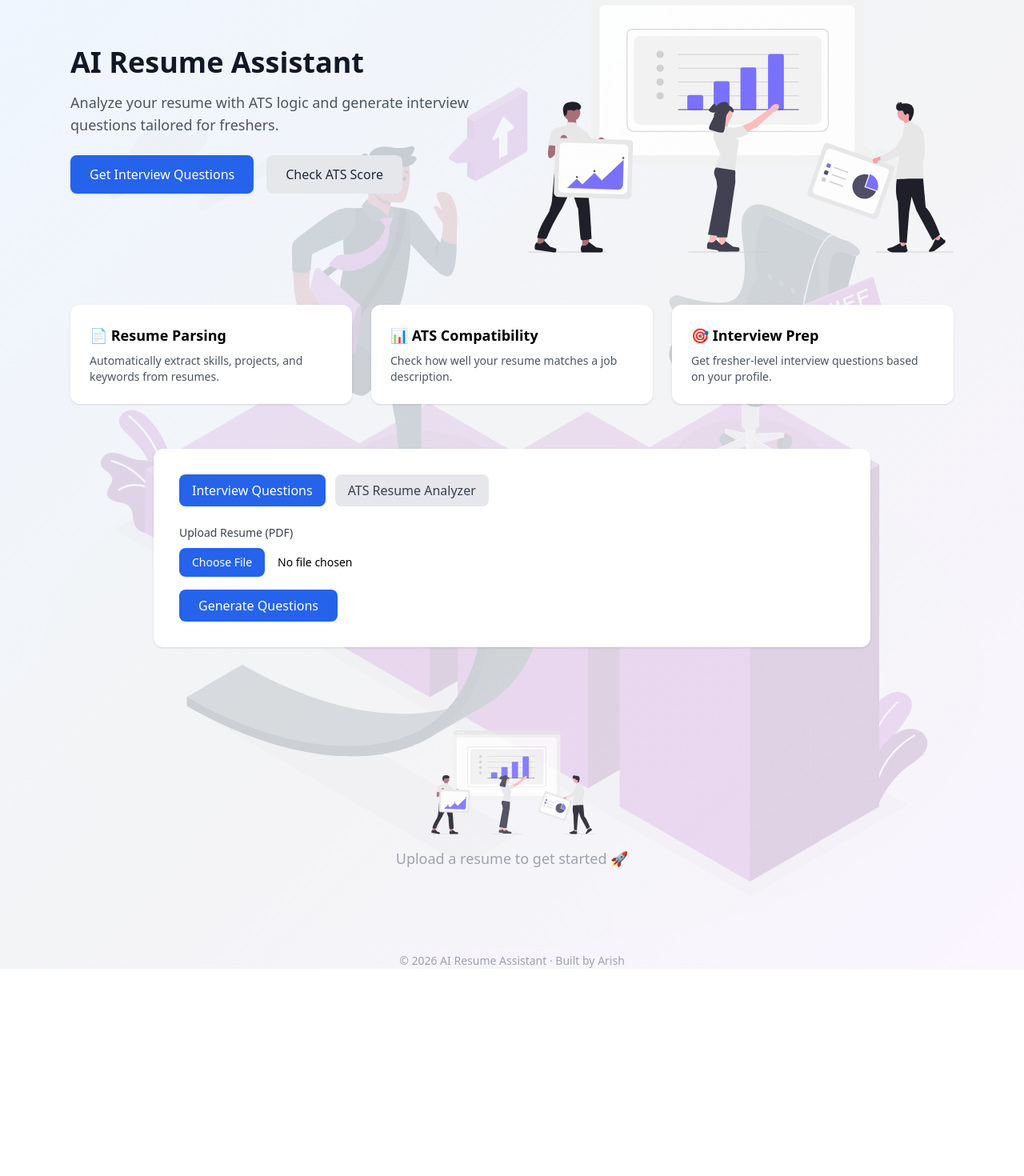
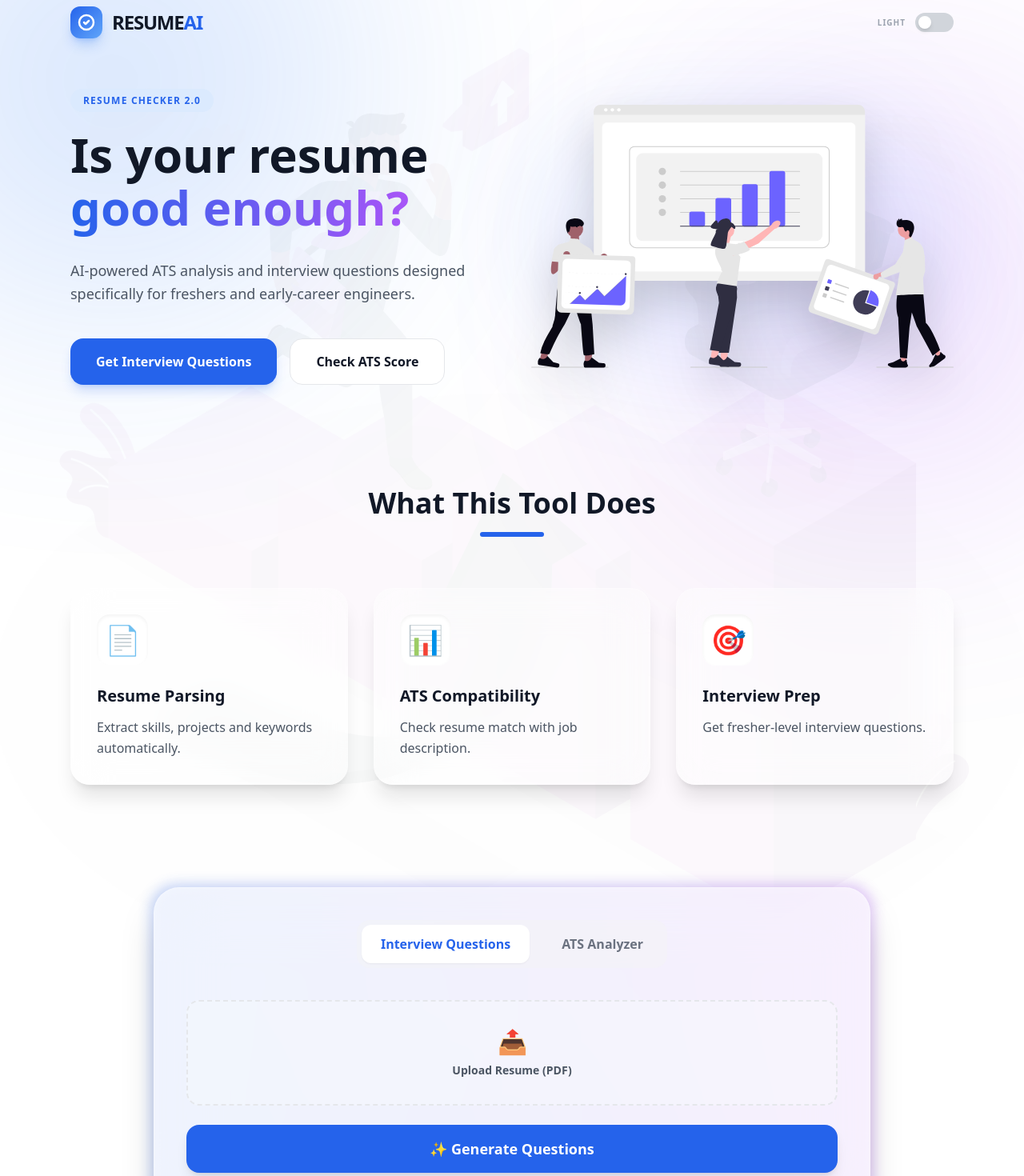
Before and after one commit to ARISH570/AI-INTERVIEW-QUESTION--GENERATOR, a React (Vite) app in the folder frontend/: page / in a window 1280 px wide. Shown: the part 40-1510 px from the top of the page at 80% size. Before the commit the page ends 1251 px from the top, so only its background shows below. Built offline with nearby package versions, Linux system fonts and the light colour scheme.

Commit message:
IMPROVED UI

```diff
--- a/frontend/src/App.jsx
+++ b/frontend/src/App.jsx
@@ -1,315 +1,224 @@
-import { useState } from "react";
+import { useState, useEffect, useRef } from "react"; // Added useRef
 import ReactMarkdown from "react-markdown";
 import RESUME1 from "./assets/RESUME1.svg";
 import RESUME2 from "./assets/RESUME2.svg";
 
-
 function App() {
+  const [darkMode, setDarkMode] = useState(false);
   const [file, setFile] = useState(null);
   const [questions, setQuestions] = useState([]);
-  const [mode, setMode] = useState("questions"); // questions | ats
+  const [mode, setMode] = useState("questions");
   const [jobDesc, setJobDesc] = useState("");
   const [atsResult, setAtsResult] = useState(null);
   const [loading, setLoading] = useState(false);
 
-  // ===============================
-  // Interview Question Generator
-  // ===============================
+  // 1. Create the Ref for the tool section
+  const toolSectionRef = useRef(null);
+
+  useEffect(() => {
+    if (darkMode) {
+      document.documentElement.classList.add("dark");
+    } else {
+      document.documentElement.classList.remove("dark");
+    }
+  }, [darkMode]);
+
+  // 2. Function to handle smooth scrolling
+  const scrollToTool = (selectedMode) => {
+    setMode(selectedMode);
+    toolSectionRef.current?.scrollIntoView({ behavior: "smooth" });
+  };
+
+  /* ================= API CALLS ================= */
   const handleUpload = async () => {
-    if (!file) {
-      alert("Please select a resume PDF");
-      return;
-    }
-
+    if (!file) return alert("Please upload a resume PDF");
     setLoading(true);
     setQuestions([]);
     setAtsResult(null);
-
     const formData = new FormData();
     formData.append("resume", file);
-
     try {
-      const response = await fetch(
-        "/api/upload",
-        { method: "POST", body: formData }
-      );
-      const data = await response.json();
+      const res = await fetch("/api/upload", { method: "POST", body: formData });
+      const data = await res.json();
       setQuestions(data.questions.split("\n"));
-    } catch (error) {
-      console.error("Error:", error);
-    } finally {
-      setLoading(false);
-    }
+    } catch (e) { console.error(e); } finally { setLoading(false); }
   };
 
-  // ===============================
-  // ATS Analyzer
-  // ===============================
   const handleATSAnalyze = async () => {
-    if (!file || !jobDesc) {
-      alert("Upload resume and paste job description");
-      return;
-    }
-
+    if (!file || !jobDesc) return alert("Upload resume and paste job description");
     setLoading(true);
     setQuestions([]);
     setAtsResult(null);
-
     const formData = new FormData();
     formData.append("resume", file);
     formData.append("jobDescription", jobDesc);
-
     try {
-      const response = await fetch(
-        "/api/ats-analyze",
-        { method: "POST", body: formData }
-      );
-
-      const data = await response.json();
+      const res = await fetch("/api/ats-analyze", { method: "POST", body: formData });
+      const data = await res.json();
       setAtsResult(data);
-    } catch (error) {
-      console.error("ATS Error:", error);
-    } finally {
-      setLoading(false);
-    }
+    } catch (e) { console.error(e); } finally { setLoading(false); }
   };
 
   return (
+    <div className="min-h-screen relative overflow-hidden bg-white dark:bg-[#05070a] transition-colors duration-500">
 
-    <div className="min-h-screen bg-gradient-to-br from-blue-50 via-gray-100 to-purple-50 relative overflow-hidden">
-      <img
-        src={RESUME1}
-        alt="Interview Illustration"
-        className="absolute inset-0 opacity-20 pointer-events-none z-0"
-      />
-      <div className="max-w-6xl mx-auto p-6 relative z-10">
+      {/* Background Glow Blobs */}
+      <div className="absolute -top-40 -left-40 w-[600px] h-[600px] bg-blue-500 rounded-full blur-[140px] opacity-20 dark:opacity-10 pointer-events-none" />
+      <div className="absolute top-40 -right-20 w-[500px] h-[500px] bg-purple-500 rounded-full blur-[140px] opacity-20 dark:opacity-10 pointer-events-none" />
+      <div className="absolute bottom-0 left-1/2 -translate-x-1/2 w-[400px] h-[400px] bg-emerald-500 rounded-full blur-[140px] opacity-10 pointer-events-none" />
+
+      {/* Background Illustration */}
+      <img src={RESUME1} alt="" className="absolute inset-0 opacity-[0.04] dark:opacity-[0.02] pointer-events-none scale-110" />
+
+      <div className="relative max-w-6xl mx-auto px-6 py-12">
+
+        {/* ================= NAVIGATION ================= */}
+        <nav className="flex justify-between items-center mb-16">
+          <div className="flex items-center gap-3">
+            <div className="w-10 h-10 bg-gradient-to-br from-blue-600 to-blue-400 rounded-xl flex items-center justify-center text-white shadow-lg shadow-blue-500/30">
+              <svg xmlns="http://www.w3.org/2000/svg" className="h-6 w-6" fill="none" viewBox="0 0 24 24" stroke="currentColor">
+                <path strokeLinecap="round" strokeLinejoin="round" strokeWidth={2.5} d="M9 12l2 2 4-4m6 2a9 9 0 11-18 0 9 9 0 0118 0z" />
+              </svg>
+            </div>
+            <span className="font-black text-2xl tracking-tighter text-gray-900 dark:text-white uppercase">
+              Resume<span className="text-blue-600 font-extrabold">AI</span>
+            </span>
+          </div>
+
+          <div className="flex items-center gap-3">
+            <span className="text-[10px] font-black text-gray-400 dark:text-gray-500 tracking-widest">{darkMode ? "DARK" : "LIGHT"}</span>
+            <button
+              onClick={() => setDarkMode(!darkMode)}
+              className={`relative w-12 h-6 flex items-center rounded-full p-1 transition-colors duration-300 ${darkMode ? 'bg-blue-600' : 'bg-gray-300'}`}
+            >
+              <div className={`bg-white w-4 h-4 rounded-full shadow-md transform transition-transform duration-300 ${darkMode ? 'translate-x-6' : 'translate-x-0'}`} />
+            </button>
+          </div>
+        </nav>
 
         {/* ================= HERO SECTION ================= */}
-        <header className="mb-16 grid md:grid-cols-2 gap-10 items-center">
+        <header className="relative grid md:grid-cols-2 gap-12 items-center mb-32">
           <div>
-            <h1 className="text-4xl font-extrabold text-gray-900">
-              AI Resume Assistant
+            <span className="px-4 py-1.5 rounded-full text-xs font-bold uppercase tracking-widest bg-blue-100 dark:bg-blue-900/30 text-blue-600 dark:text-blue-400">
+              Resume Checker 2.0
+            </span>
+            <h1 className="mt-6 text-6xl font-black text-gray-900 dark:text-white leading-[1.1]">
+              Is your resume <br />
+              <span className="text-transparent bg-clip-text bg-gradient-to-r from-blue-600 to-purple-500">good enough?</span>
             </h1>
-            <p className="text-gray-600 mt-4 text-lg">
-              Analyze your resume with ATS logic and generate
-              interview questions tailored for freshers.
+            <p className="mt-8 text-lg text-gray-600 dark:text-gray-400 max-w-lg leading-relaxed">
+              AI-powered ATS analysis and interview questions designed specifically for freshers and early-career engineers.
             </p>
-
-            <div className="mt-6 flex gap-4">
-              <button
-                onClick={() => setMode("questions")}
-                className="bg-blue-600 text-white px-6 py-3 rounded-lg shadow hover:bg-blue-700"
-              >
+            <div className="mt-10 flex flex-wrap gap-4">
+              {/* Updated Buttons to Scroll */}
+              <button onClick={() => scrollToTool("questions")} className="px-8 py-4 bg-blue-600 text-white rounded-2xl font-bold shadow-lg shadow-blue-600/20 hover:bg-blue-700 hover:-translate-y-1 active:scale-95 transition-all">
                 Get Interview Questions
               </button>
-              <button
-                onClick={() => setMode("ats")}
-                className="bg-gray-200 text-gray-800 px-6 py-3 rounded-lg hover:bg-gray-300"
-              >
+              <button onClick={() => scrollToTool("ats")} className="px-8 py-4 bg-white dark:bg-gray-900 text-gray-900 dark:text-white border border-gray-200 dark:border-gray-800 rounded-2xl font-bold hover:bg-gray-50 dark:hover:bg-gray-800 hover:-translate-y-1 transition-all">
                 Check ATS Score
               </button>
             </div>
           </div>
-
-          <div className="hidden md:block">
-            <img
-              src={RESUME2}
-              alt="Interview"
-              className="w-full opacity-90"
-            />
+          <div className="hidden md:block relative">
+            <div className="absolute inset-0 bg-blue-500/10 blur-3xl rounded-full" />
+            <img src={RESUME2} alt="Hero" className="relative w-full drop-shadow-2xl animate-float" />
           </div>
         </header>
 
-        {/* ================= FEATURES ================= */}
-        <div className="grid md:grid-cols-3 gap-6 mb-14">
-          <div className="bg-white p-6 rounded-xl shadow hover:shadow-lg transition">
-            <h3 className="font-semibold text-lg mb-2">📄 Resume Parsing</h3>
-            <p className="text-gray-600 text-sm">
-              Automatically extract skills, projects, and keywords from resumes.
-            </p>
+        {/* ================= FEATURES SECTION ================= */}
+        <div className="text-center mb-16">
+          <h2 className="text-4xl font-black text-gray-900 dark:text-white mb-4">What This Tool Does</h2>
+          <div className="h-1.5 w-20 bg-blue-600 mx-auto rounded-full" />
+        </div>
+        <div className="grid md:grid-cols-3 gap-8 mb-32">
+          {[
+            { icon: "📄", title: "Resume Parsing", desc: "Extract skills, projects and keywords automatically." },
+            { icon: "📊", title: "ATS Compatibility", desc: "Check resume match with job description." },
+            { icon: "🎯", title: "Interview Prep", desc: "Get fresher-level interview questions." },
+          ].map((f, i) => (
+            <div key={i} className="group relative p-8 rounded-3xl border border-white/20 dark:border-gray-800 bg-white/40 dark:bg-gray-900/40 backdrop-blur-xl hover:border-blue-500/50 transition-all duration-500 hover:-translate-y-3 shadow-xl">
+              <div className="text-4xl mb-6 bg-white dark:bg-gray-800 w-16 h-16 flex items-center justify-center rounded-2xl shadow-inner group-hover:scale-110 transition-transform">
+                {f.icon}
+              </div>
+              <h3 className="font-bold text-xl mb-3 text-gray-900 dark:text-white">{f.title}</h3>
+              <p className="text-gray-600 dark:text-gray-400 leading-relaxed">{f.desc}</p>
+            </div>
+          ))}
         </div>
 
-          <div className="bg-white p-6 rounded-xl shadow hover:shadow-lg transition">
-            <h3 className="font-semibold text-lg mb-2">📊 ATS Compatibility</h3>
-            <p className="text-gray-600 text-sm">
-              Check how well your resume matches a job description.
-            </p>
+        {/* ================= TOOL UI (Attached Ref Here) ================= */}
+        <div ref={toolSectionRef} className="relative group max-w-4xl mx-auto mb-32 scroll-mt-20">
+          <div className="absolute -inset-1 bg-gradient-to-r from-blue-600 to-purple-600 rounded-[2rem] blur opacity-25 group-hover:opacity-40 transition duration-1000"></div>
+          <div className="relative bg-white/70 dark:bg-gray-900/80 backdrop-blur-2xl rounded-[2rem] p-10 shadow-2xl border border-white/20 dark:border-gray-800">
+            <div className="flex gap-4 mb-10 p-1.5 bg-gray-100/50 dark:bg-black/40 rounded-2xl w-fit mx-auto">
+              {["questions", "ats"].map((m) => (
+                <button key={m} onClick={() => setMode(m)} className={`px-6 py-3 rounded-xl font-bold transition-all duration-300 ${mode === m ? "bg-white dark:bg-gray-800 text-blue-600 shadow-sm" : "text-gray-500 hover:text-gray-700 dark:hover:text-gray-300"}`}>
+                  {m === "questions" ? "Interview Questions" : "ATS Analyzer"}
+                </button>
+              ))}
             </div>
 
-          <div className="bg-white p-6 rounded-xl shadow hover:shadow-lg transition">
-            <h3 className="font-semibold text-lg mb-2">🎯 Interview Prep</h3>
-            <p className="text-gray-600 text-sm">
-              Get fresher-level interview questions based on your profile.
-            </p>
+            <div className="space-y-6">
+              <div className="relative border-2 border-dashed border-gray-200 dark:border-gray-700 rounded-2xl p-8 text-center hover:border-blue-500 transition-colors bg-gray-50/30 dark:bg-black/10">
+                <input type="file" accept=".pdf" onChange={(e) => setFile(e.target.files[0])} className="absolute inset-0 w-full h-full opacity-0 cursor-pointer z-10" />
+                <div className="text-3xl mb-2">📤</div>
+                <p className="text-sm font-bold text-gray-600 dark:text-gray-300">{file ? file.name : "Upload Resume (PDF)"}</p>
+              </div>
+
+              {mode === "ats" && (
+                <textarea className="w-full border border-gray-200 dark:border-gray-700 rounded-2xl p-5 mb-4 bg-white/50 dark:bg-black/20 focus:ring-2 focus:ring-blue-500 outline-none transition-all dark:text-white" rows={5} placeholder="Paste job description..." value={jobDesc} onChange={(e) => setJobDesc(e.target.value)} />
+              )}
+
+              <button disabled={loading} onClick={mode === "questions" ? handleUpload : handleATSAnalyze} className={`w-full py-4 rounded-2xl text-white font-bold text-lg shadow-lg transition-all ${loading ? "bg-gray-400" : "bg-blue-600 hover:bg-blue-700 active:scale-[0.98]"}`}>
+                {loading ? "Analyzing Data..." : mode === "questions" ? "✨ Generate Questions" : "🚀 Run ATS Analysis"}
+              </button>
+            </div>
           </div>
         </div>
 
-
-        {/* ================= CONTROLS ================= */}
-        <div className="bg-white rounded-xl shadow p-8 mb-10 max-w-4xl mx-auto">
-          <div className="flex gap-3 mb-5">
-            <button
-              onClick={() => setMode("questions")}
-              className={`px-4 py-2 rounded-lg ${mode === "questions"
-                ? "bg-blue-600 text-white"
-                : "bg-gray-200 text-gray-700"
-                }`}
-            >
-              Interview Questions
-            </button>
-
-            <button
-              onClick={() => setMode("ats")}
-              className={`px-4 py-2 rounded-lg ${mode === "ats"
-                ? "bg-blue-600 text-white"
-                : "bg-gray-200 text-gray-700"
-                }`}
-            >
-              ATS Resume Analyzer
-            </button>
+        {/* ================= RESULTS AREA ================= */}
+        {(questions.length > 0 || atsResult) && (
+          <div className="grid md:grid-cols-3 gap-8 items-start animate-fade-in mb-20">
+            {mode === "ats" && atsResult && (
+              <div className="bg-white/80 dark:bg-gray-900/80 backdrop-blur-xl border border-white/20 dark:border-gray-800 rounded-[2rem] p-8 flex flex-col items-center shadow-xl">
+                <div className="relative w-36 h-36">
+                  <svg className="w-full h-full transform -rotate-90" viewBox="0 0 36 36">
+                    <circle cx="18" cy="18" r="16" fill="none" className="stroke-gray-200 dark:stroke-gray-800" strokeWidth="3" />
+                    <circle cx="18" cy="18" r="16" fill="none" className="stroke-blue-600 transition-all duration-[1500ms] ease-out" strokeWidth="3" strokeDasharray={`${atsResult.score || 0}, 100`} strokeLinecap="round" />
+                  </svg>
+                  <div className="absolute inset-0 flex flex-col items-center justify-center">
+                    <span className="text-3xl font-black dark:text-white">{atsResult.score || 0}%</span>
+                    <span className="text-[10px] font-bold text-gray-400 uppercase tracking-widest">Match</span>
                   </div>
-
-          {/* File Upload */}
-          <label className="block mb-4">
-            <span className="text-sm font-medium text-gray-700">
-              Upload Resume (PDF)
-            </span>
-            <input
-              type="file"
-              accept=".pdf"
-              onChange={(e) => setFile(e.target.files[0])}
-              className="mt-2 block w-full text-sm
-              file:mr-4 file:py-2 file:px-4
-              file:rounded-lg file:border-0
-              file:bg-blue-600 file:text-white
-              hover:file:bg-blue-700"
-            />
-          </label>
-          {file && (
-            <p className="text-sm text-gray-500 mt-1">
-              Selected: {file.name}
-            </p>
+                </div>
+                <h3 className="mt-6 font-bold text-gray-900 dark:text-white text-center">ATS Compatibility Score</h3>
+              </div>
             )}
-
-          {mode === "ats" && (
-            <textarea
-              placeholder="Paste job description here..."
-              value={jobDesc}
-              onChange={(e) => setJobDesc(e.target.value)}
-              className="w-full border rounded-lg p-3 mb-4"
-              rows={5}
-            />
-          )}
-
-          <button
-            disabled={loading}
-            onClick={mode === "questions" ? handleUpload : handleATSAnalyze}
-            className={`px-6 py-2 rounded-lg text-white
-    ${loading
-                ? "bg-gray-400 cursor-not-allowed"
-                : "bg-blue-600 hover:bg-blue-700"
-              }`}
-          >
-
-            {mode === "questions" ? "Generate Questions" : "Analyze Resume"}
-          </button>
+            <div className={`${mode === "ats" && atsResult ? 'md:col-span-2' : 'md:col-span-3'} bg-white/80 dark:bg-gray-900/80 backdrop-blur-xl border border-white/20 dark:border-gray-800 rounded-[2rem] p-10 shadow-2xl`}>
+              <h2 className="text-2xl font-black mb-6 text-gray-900 dark:text-white flex items-center gap-3">
+                <span className="w-2 h-8 bg-blue-600 rounded-full" />
+                {mode === "questions" ? "Interview Prep Guide" : "Analysis Feedback"}
+              </h2>
+              <div className="prose max-w-none dark:prose-invert prose-p:leading-relaxed">
+                <ReactMarkdown>{questions.length > 0 ? questions.join("\n") : atsResult?.feedback}</ReactMarkdown>
               </div>
-
-        {/* ================= LOADING ================= */}
-        {loading && (
-          <div className="animate-pulse space-y-3 max-w-md mx-auto">
-            <div className="h-4 bg-gray-300 rounded" />
-            <div className="h-4 bg-gray-300 rounded w-5/6" />
-            <div className="h-4 bg-gray-300 rounded w-4/6" />
+            </div>
           </div>
         )}
 
-        {/* ================= RESULTS ================= */}
-        <div className="grid grid-cols-1 md:grid-cols-2 gap-6">
-
-          {mode === "questions" && questions.length > 0 && (
-            <div className="bg-white rounded-xl shadow p-6 col-span-2 transition-all duration-300 ease-in-out">
-              <h2 className="text-xl font-semibold mb-4">
-                Interview Questions
-              </h2>
-              <div className="prose max-w-none">
-                <ReactMarkdown>
-                  {questions.join("\n")}
-                </ReactMarkdown>
+        <footer className="text-center py-10 border-t border-gray-100 dark:border-gray-900">
+          <p className="text-gray-500 dark:text-gray-400 font-medium">
+            © 2026 AI Resume Assistant · Built with ❤️ by <span className="text-blue-600 font-bold">Arish</span>
+          </p>
+        </footer>
       </div>
 
-            </div>
-          )}
-
-          {mode === "ats" && atsResult && (
-            <>
-              <div className="bg-white rounded-xl shadow p-6 col-span-2 flex items-center gap-8">
-                <div
-                  className="relative w-32 h-32 rounded-full"
-                  style={{
-                    background: `conic-gradient(#22c55e ${atsResult.atsScore * 3.6}deg, #e5e7eb 0deg)`
-                  }}
-                >
-                  <div className="absolute inset-4 bg-white rounded-full flex items-center justify-center">
-                    <span className="text-2xl font-bold text-gray-800">
-                      {atsResult.atsScore}%
-                    </span>
-                  </div>
-                </div>
-
-                <div>
-                  <h3 className="text-lg font-semibold">ATS Compatibility Score</h3>
-                  <p className="text-gray-500 text-sm mt-1">
-                    Based on job description and resume keywords
-                  </p>
-                </div>
-              </div>
-
-
-              <div className="bg-white rounded-xl shadow p-5">
-                <h3 className="font-semibold mb-2">Matched Skills</h3>
-                <p className="text-gray-600">
-                  {atsResult.matchedSkills.join(", ")}
-                </p>
-              </div>
-
-              <div className="bg-white rounded-xl shadow p-5">
-                <h3 className="font-semibold mb-2">Missing Skills</h3>
-                <p className="text-gray-600">
-                  {atsResult.missingSkills.join(", ")}
-                </p>
-              </div>
-
-              <div className="bg-white rounded-xl shadow p-5 col-span-2">
-                <h3 className="font-semibold mb-2">Suggestions</h3>
-                <ul className="list-disc pl-5 space-y-1 text-gray-600">
-                  {atsResult.improvementSuggestions.map((s, i) => (
-                    <li key={i}>{s}</li>
-                  ))}
-                </ul>
-              </div>
-            </>
-          )}
-        </div>
-
-        {/* ================= EMPTY STATE ================= */}
-        {!loading && questions.length === 0 && !atsResult && (
-          <div className="text-center text-gray-400 mt-16">
-            <img
-              src={RESUME2}
-              alt="Upload Resume"
-              className="w-52 mx-auto mb-4 opacity-80"
-            />
-            <p className="text-lg">
-              Upload a resume to get started 🚀
-            </p>
-          </div>
-        )}
-      </div>
-      <footer className="text-center text-gray-400 text-sm mt-20">
-        © 2026 AI Resume Assistant · Built by Arish
-      </footer>
-
+      <style>{`
+        @keyframes float { 0%, 100% { transform: translateY(0px); } 50% { transform: translateY(-20px); } }
+        .animate-float { animation: float 6s ease-in-out infinite; }
+        @keyframes fadeIn { from { opacity: 0; transform: translateY(20px); } to { opacity: 1; transform: translateY(0); } }
+        .animate-fade-in { animation: fadeIn 0.8s ease-out; }
+      `}</style>
     </div>
   );
 }
--- a/frontend/tailwind.config.js
+++ b/frontend/tailwind.config.js
@@ -1,10 +1,6 @@
 export default {
-  content: [
-    "./index.html",
-    "./src/**/*.{js,jsx,ts,tsx}",
-  ],
-  theme: {
-    extend: {},
-  },
+  darkMode: "class",
+  content: ["./index.html", "./src/**/*.{js,jsx}"],
+  theme: { extend: {} },
   plugins: [],
-};
+}
```
Also changed, not shown: frontend/src/index.css (+16 -0 lines), 1 other file (tests, documents, lock files or other folders). Lines whose indentation alone changed are shown as unchanged.
